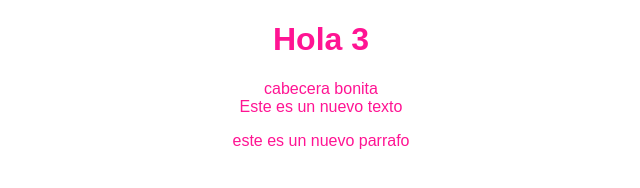
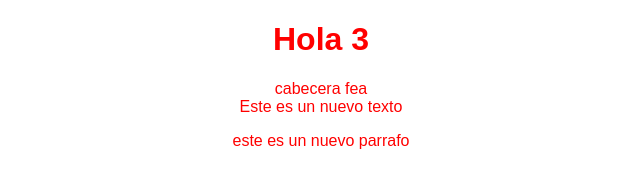
Before and after one commit to ivancastro/hyperBlog, a plain HTML site: page index.html in a window 1280 px wide. Shown: the whole page, without its empty margins (319-959 px from the left). Drawn offline with Linux system fonts and the light colour scheme.

Commit message:
modifiqué la cabecera y el color de texto

```diff
--- a/css/style.css
+++ b/css/style.css
@@ -1,5 +1,5 @@
 body {
-  color: deeppink;
+  color: red;
   text-align: center;
   font-family: Arial;
 }
--- a/index.html
+++ b/index.html
@@ -10,7 +10,7 @@
     <h1>Hola 3</h1>
     <div id="container">
         <div id="cabecera">
-            cabecera bonita
+            cabecera fea
         </div>
         Este es un nuevo texto
         <p>este es un nuevo parrafo</p>
```
